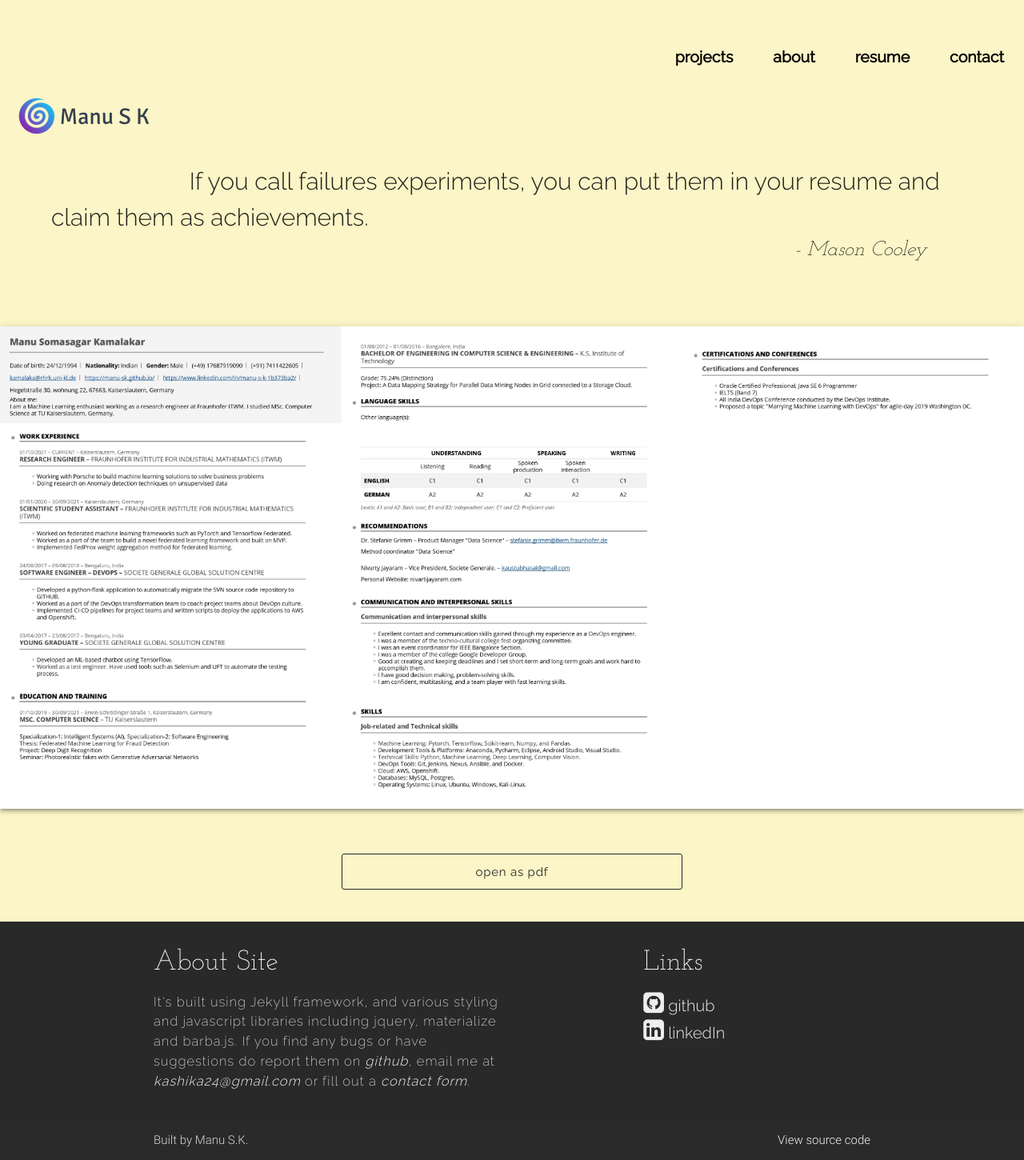
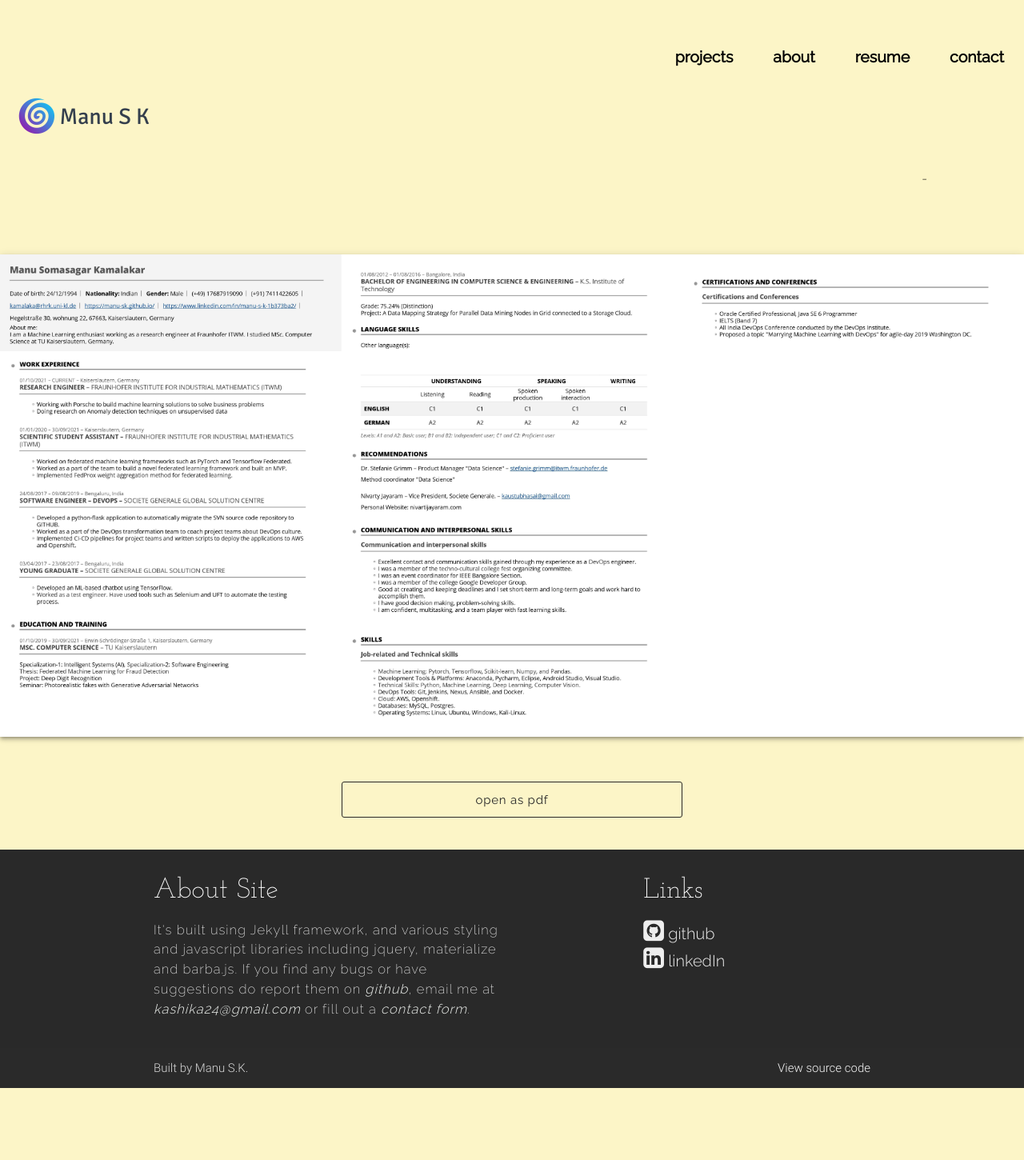
Before and after one commit to manu-sk/manu-sk.github.io, a Jekyll site: the page built from resume.html, in a window 1280 px wide. Shown: the whole page at 80% size. Built offline with Jekyll 4.4.1, drawn with Linux system fonts in a browser that asks for light colours; nearby versions of some CDN libraries; after the commit the page ends 1360 px from its top, so only the background shows below that.

Commit message:
Update resume.html

```diff
--- a/resume.html
+++ b/resume.html
@@ -1,7 +1,5 @@
 ---
 layout: not_homepage
-quote: If you call failures experiments, you can put them in your resume and claim them as achievements.
-author: Mason Cooley
 ---
 
 {% include quote.html quote=page.quote author=page.author %}
```
